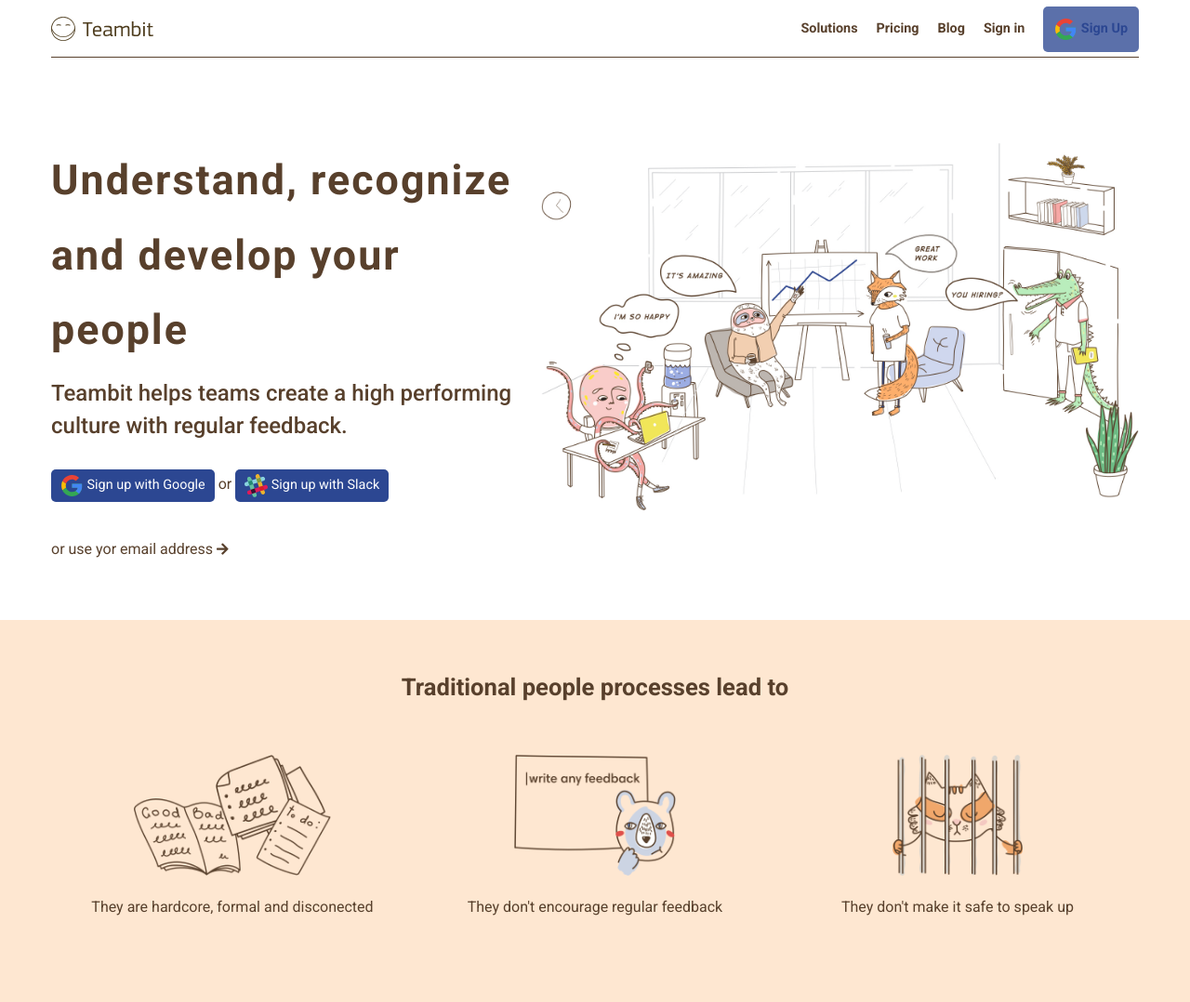
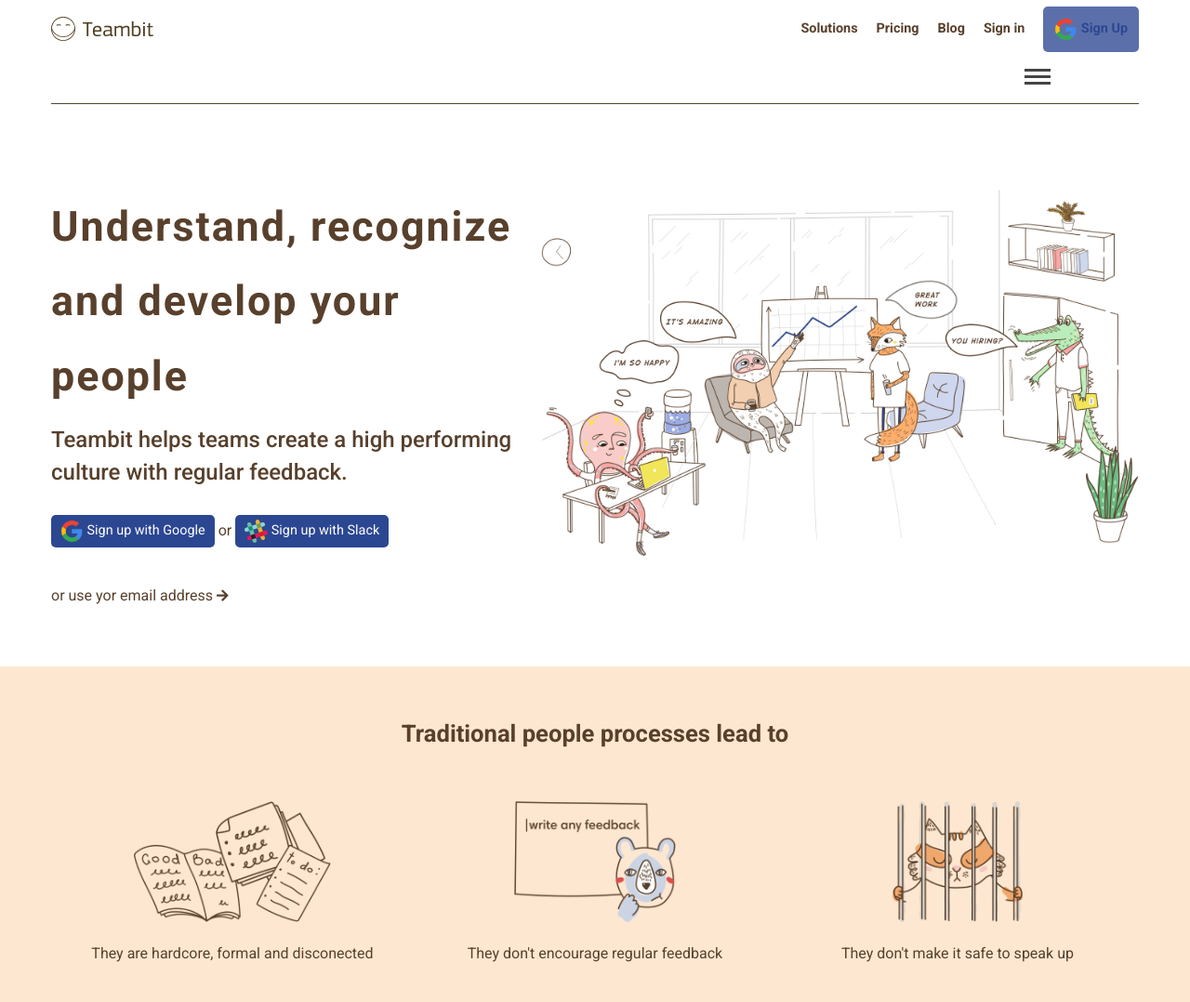
Before and after one commit to alessandro-orlov/node-sass-teambit, a website: page index.html in a window 1280 px wide. Shown: the top 1078 px of the page at 93% size. Drawn offline with nearby package versions, Linux system fonts and the light colour scheme.

Commit message:
fancy burger menu (open/close)

```diff
--- a/index.html
+++ b/index.html
@@ -19,7 +19,9 @@
 
       <div class="header-top">
         <div class="logo">
-          <img src="img/logo.svg" alt="logo teambit">
+          <a href="#index.html">
+            <img src="img/logo.svg" alt="logo teambit">
+          </a>
         </div>
         <nav>
           <!-- Begin desktop navigation -->
@@ -45,8 +47,11 @@
 
           <!-- Begin mobile navigation -->
           <div class="small-device-menu">
-            <span class="bars"><i class="fas fa-bars"></i></span>
-            <span class="close hidden"><i class="fas fa-times"></i></span>
+            <button id="burger-menu">
+              <span></span>
+            </button>
+            <!-- <span class="bars"><i class="fas fa-bars"></i></span>
+            <span class="close hidden"><i class="fas fa-times"></i></span> -->
           </div>
           <!-- End mobile navigation -->
           <div class="mobile-menu">
--- a/src/js/app.js
+++ b/src/js/app.js
@@ -1,7 +1,8 @@
-$(document).ready(function(){
+$(document).ready(function() {
+
   $('.small-device-menu').click(function(){
-    $('.bars').toggleClass('hidden');
+    $('#burger-menu').toggleClass('active');
     $('.mobile-menu').slideToggle('active');
-    $('.close').toggleClass('hidden');
   });
+
 }); // end document ready
--- a/src/scss/partials/_header.scss
+++ b/src/scss/partials/_header.scss
@@ -13,6 +13,7 @@
     width: 100%;
     background: #fff;
     @include flex_main;
+    z-index: 10;
   }
   nav {
     font-weight: bold;
@@ -25,12 +26,60 @@
     ul.desktop-navigation {
       display: none;
     }
-    &.bars {
-      display: block;
-    }
     .small-device-menu {
-      .hidden {
-        display: none;
+      /* BEGIN BURGER MENU */
+      /* Burger button */
+      .burger-menu {
+        line-height: 70px; /* height of header line*/
+        text-align: right;
+        position: relative;
+      }
+      #burger-menu  {
+        background: none;
+        border:none;
+        outline: none;
+        cursor: pointer;
+        height: 20px;
+      }
+      #burger-menu span {
+        display: inline-block;
+        width: 28px;
+        height: 3px;
+        background-color: #444;
+        position: relative;
+        vertical-align: middle;
+        transition: .25s;
+      }
+      #burger-menu span::before {
+        content: '';
+        width: 28px;
+        height: 3px;
+        background-color: #444;
+        position: absolute;
+        top: -7px;
+        left:0;
+        transition: .25s;
+      }
+      #burger-menu span::after {
+        content: '';
+        width: 28px;
+        height: 3px;
+        background-color: #444;
+        position: absolute;
+        top: 7px;
+        left:0;
+        transition: .25s;
+      }
+      #burger-menu.active span {
+        height: 0;
+      }
+      #burger-menu.active span::before {
+        top: 0;
+        transform: rotate(45deg);
+      }
+      #burger-menu.active span::after {
+        top: 0;
+        transform: rotate(-45deg);
       }
     }
     .mobile-menu {
@@ -41,6 +90,7 @@
       position: absolute;
       top: 61px;
       left: 0;
+      border-bottom: 1px solid $text_chocolate_color;
       ul.mobile-navigation {
         // display: flex;
         // flex-direction: column;
@@ -55,13 +105,10 @@
 
           }
         }
-
       }
-
       &.active {
         display: block;
       }
-
     }
   } // End nav
   .jambotron {
```
Also changed, not shown: dist/app.css, dist/app.js.
